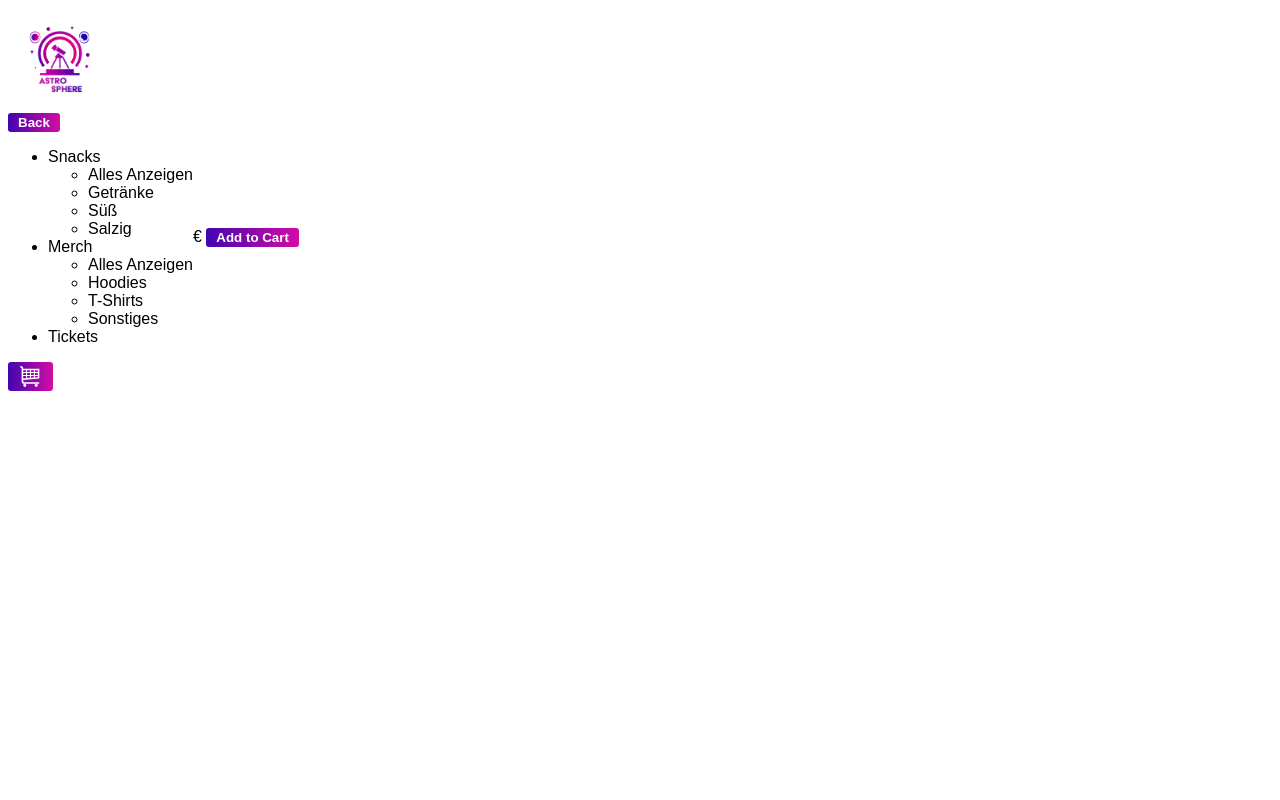
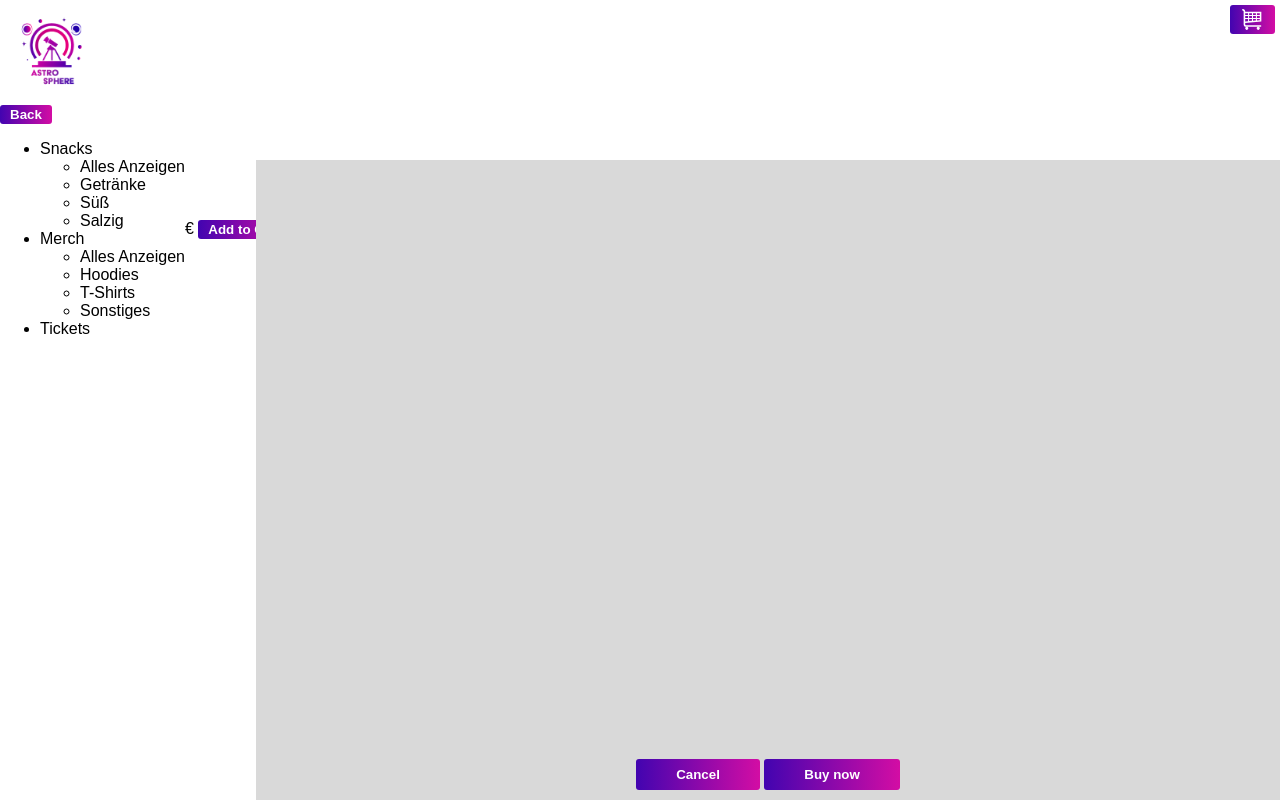
Before and after one commit to FabianHen/AstroSphere, a Flask app: page /terminal/shop in a window 1280 px wide. Run offline with Flask 3, Linux system fonts and the light colour scheme.

Commit message:
shopping Cart; -> div panel for shopping cart -> buttons for cancel and buy items -> onclick functions (empty)

```diff
--- a/applications/static/css/shop.css
+++ b/applications/static/css/shop.css
@@ -14,6 +14,7 @@ body {
     display: flex;
     flex-direction: column;
     min-height: 98vh;
+    margin: 0;
 }
 
 header {
@@ -33,3 +34,33 @@ button {
     font-weight: bold;
     padding: 2px 10px 2px 10px;
 }
+
+
+
+#cart_button{
+    position: absolute;
+    top: 5px;
+    right: 5px;
+    border-radius: 5px;
+}
+
+#shopping_Cart{
+    position: absolute;
+    top: 20vh;
+    left: 20%;
+    height: 80vh;
+    width: 80%;
+    background-color: rgb(217, 217, 217);
+    display: flex;
+    justify-content: center;
+}
+#shopping_Cart div{
+    position: absolute;
+    bottom: 10px;
+}
+#shopping_Cart button{
+    padding: 8px 40px 8px 40px;
+}
+#shopping_Cart button:hover{
+    opacity: 60%;
+}
--- a/applications/static/script/shop.js
+++ b/applications/static/script/shop.js
@@ -1,3 +1,14 @@
 function goBack() {
     window.location.href = window.location.href.split('/', window.location.href.split('/').length-1).join('/');
 }
+
+
+
+
+
+function cancel_Order(){
+    console.log("cancel Order");
+}
+function buy_Order(){
+    console.log("buy Order");
+}
--- a/applications/templates/shop.html
+++ b/applications/templates/shop.html
@@ -52,10 +52,20 @@
         </div>
 
     </main>
-    <div>
-        <button class="cart_button">
+    <div id="cart_button">
+        <button>
             <img src="../static/images/cart_bold.svg" alt="Warenkorb" width="25" height="25">
         </button>
+    </div>
+
+
+
+
+    <div id="shopping_Cart">
+        <div>
+            <button id="cancel" onclick="cancel_Order()">Cancel</button>
+            <button id="buy" onclick="buy_Order()">Buy now</button>
+        </div>
     </div>
 </body>
 
```
